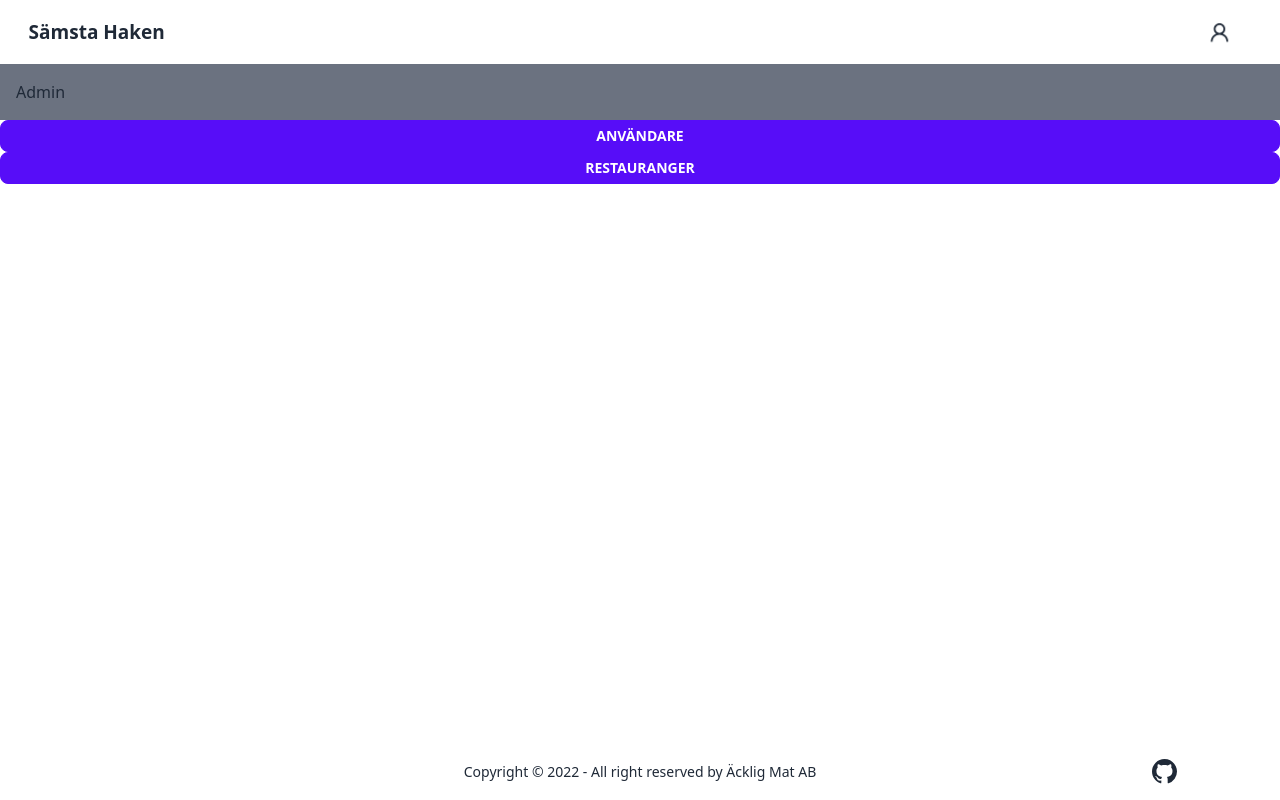
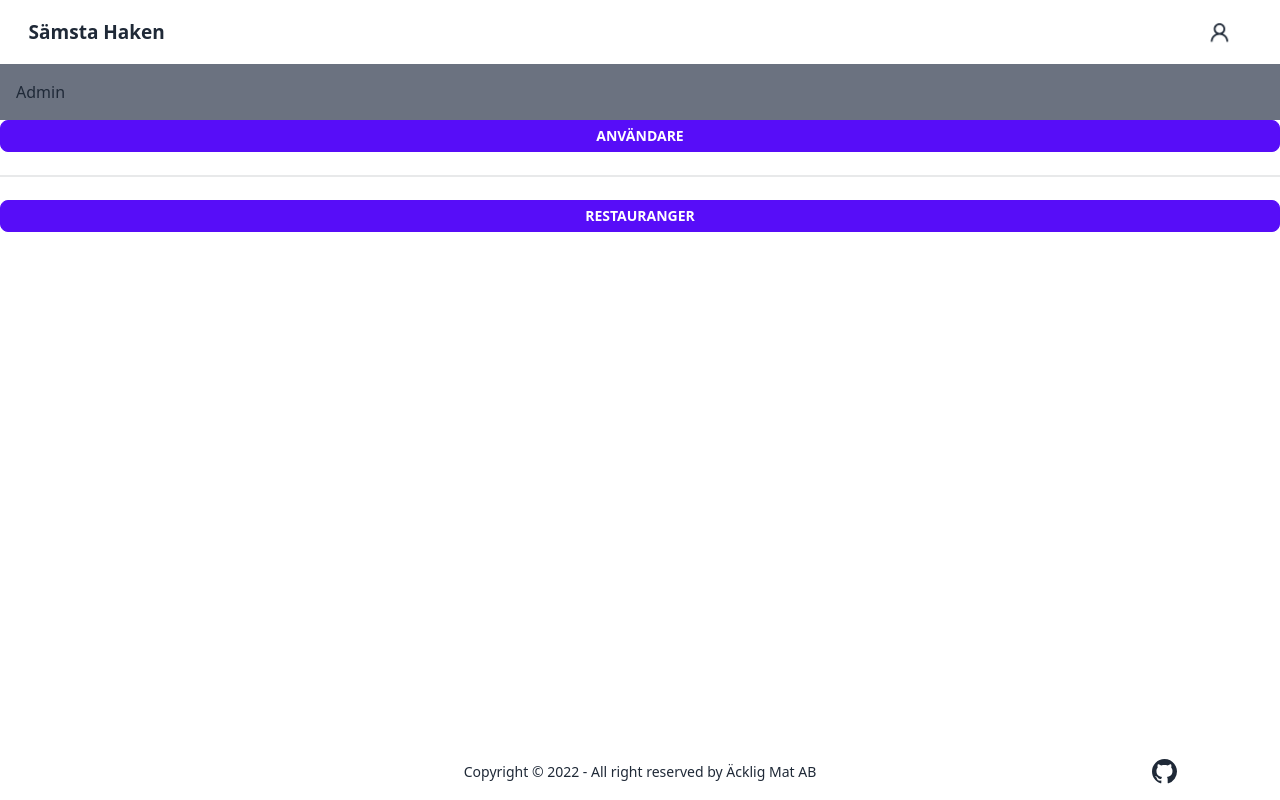
Before and after one commit to Tsubarah/samsta-haken, a React (Vite) app: page /admin in a window 1280 px wide. Built offline with nearby package versions, Linux system fonts and the light colour scheme; no server answers; the database is empty.

Commit message:
fixed typo and added divider

```diff
--- a/src/components/RestaurantsTable.jsx
+++ b/src/components/RestaurantsTable.jsx
@@ -9,7 +9,7 @@ const RestaurantsTable = ({ restaurants }) => {
 					<tr>
 						<th></th>
 						<th>Namn</th>
-						<th>Addres</th>
+						<th>Adress</th>
 						<th>Stad</th>
 						<th>Typ av kök</th>
 						<th>Typ av matställe</th>
@@ -37,7 +37,7 @@ const RestaurantsTable = ({ restaurants }) => {
 								<td>{restaurant.offers_food}</td>
 
 								{restaurant.socials.map((social, i) => (
-									<td key={i}> {social.value}</td>
+									<td key={i}>{social.value}</td>
 								))}
 								<td>
 									<button className="btn btn-sm btn-info">Redigera</button>
--- a/src/pages/AdminPage.jsx
+++ b/src/pages/AdminPage.jsx
@@ -37,6 +37,8 @@ const AdminPage = () => {
 			</button>
 			{showUsersTable && <UserTable users={users} />}
 
+			<div className="divider"></div>
+
 			<button
 				className="btn btn-block btn-primary btn-sm"
 				onClick={handleShowRestaurantsTable}
```
